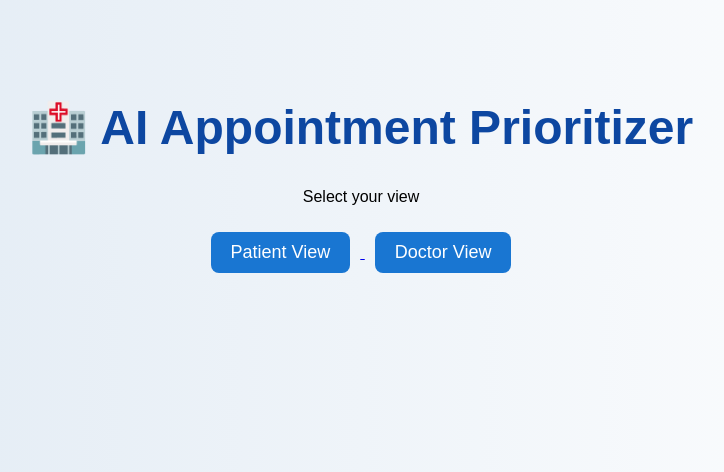
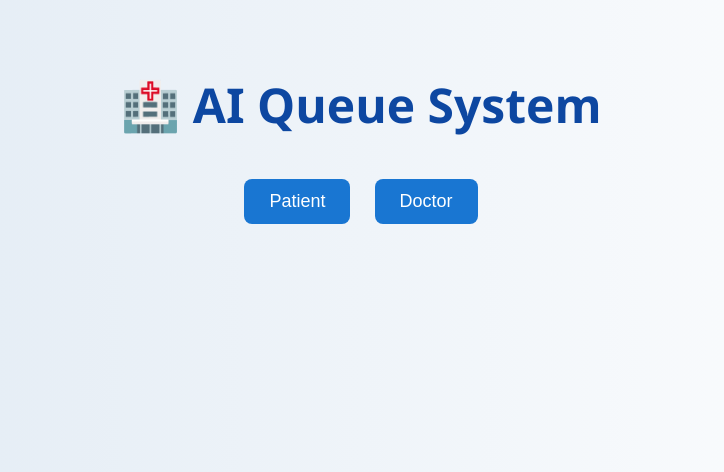
Before and after one commit to nandini-n9993/AI-Hospital-Queue-System, a Flask app: page / in a window 1280 px wide. Shown: the top 472 px of the page, without its empty margins (279-1003 px from the left). Run offline with Flask 3, Linux system fonts and the light colour scheme.

Commit message:
Update index.html

```diff
--- a/templates/index.html
+++ b/templates/index.html
@@ -1,21 +1,15 @@
 <!DOCTYPE html>
 <html>
 <head>
-    <title>AI Appointment Prioritizer</title>
-    <link rel="stylesheet" href="{{ url_for('static', filename='style.css') }}">
+<link rel="stylesheet" href="{{ url_for('static', filename='style.css') }}">
 </head>
-<body style="text-align:center; margin-top:100px; font-family:sans-serif;">
+<body>
 
-    <h1>🏥 AI Appointment Prioritizer</h1>
-    <p>Select your view</p>
-
-    <a href="/patient">
-        <button style="padding:10px 20px; margin:10px;">Patient View</button>
-    </a>
-
-    <a href="/doctor">
-        <button style="padding:10px 20px; margin:10px;">Doctor View</button>
-    </a>
+<div class="container">
+    <h1>🏥 AI Queue System</h1>
+    <a href="/patient"><button>Patient</button></a>
+    <a href="/doctor"><button>Doctor</button></a>
+</div>
 
 </body>
 </html>
```
